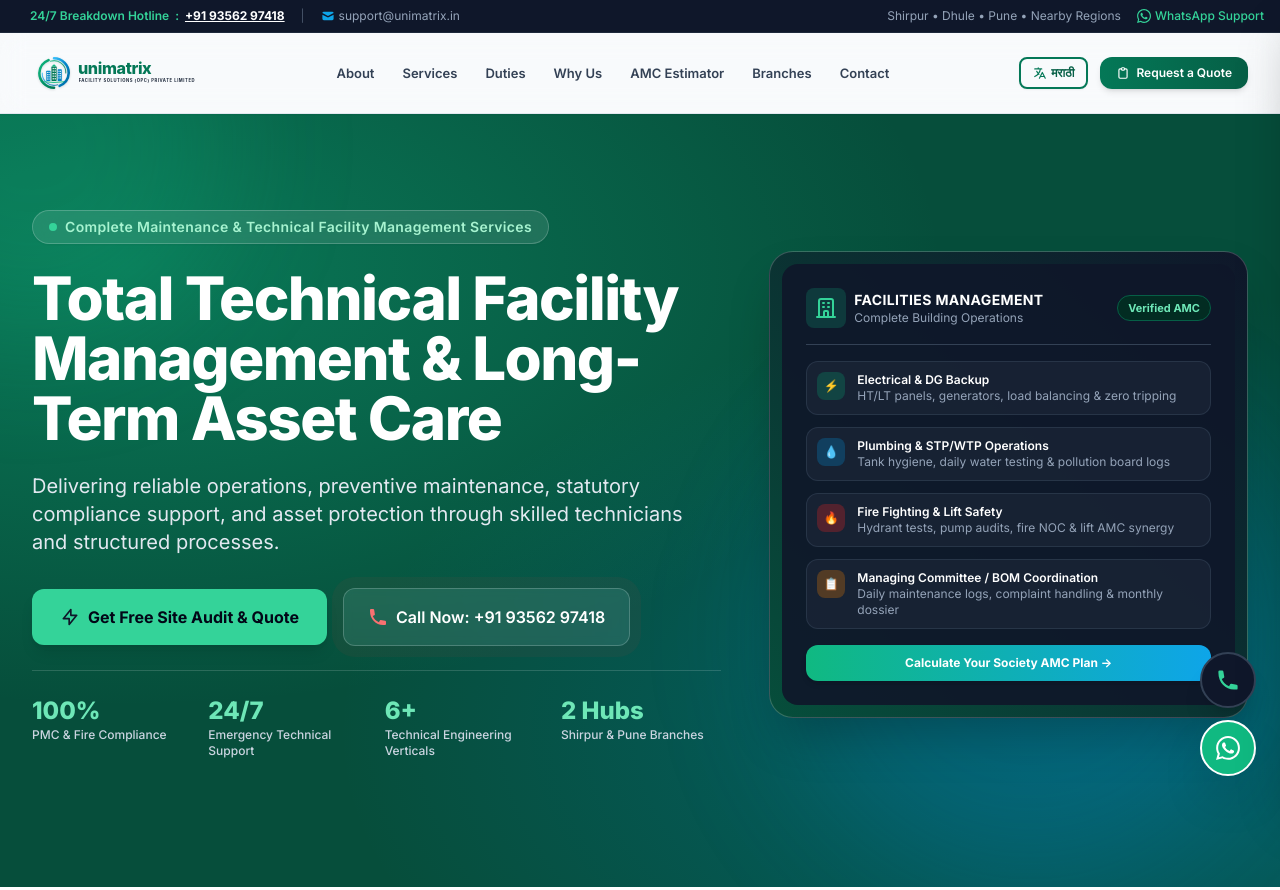
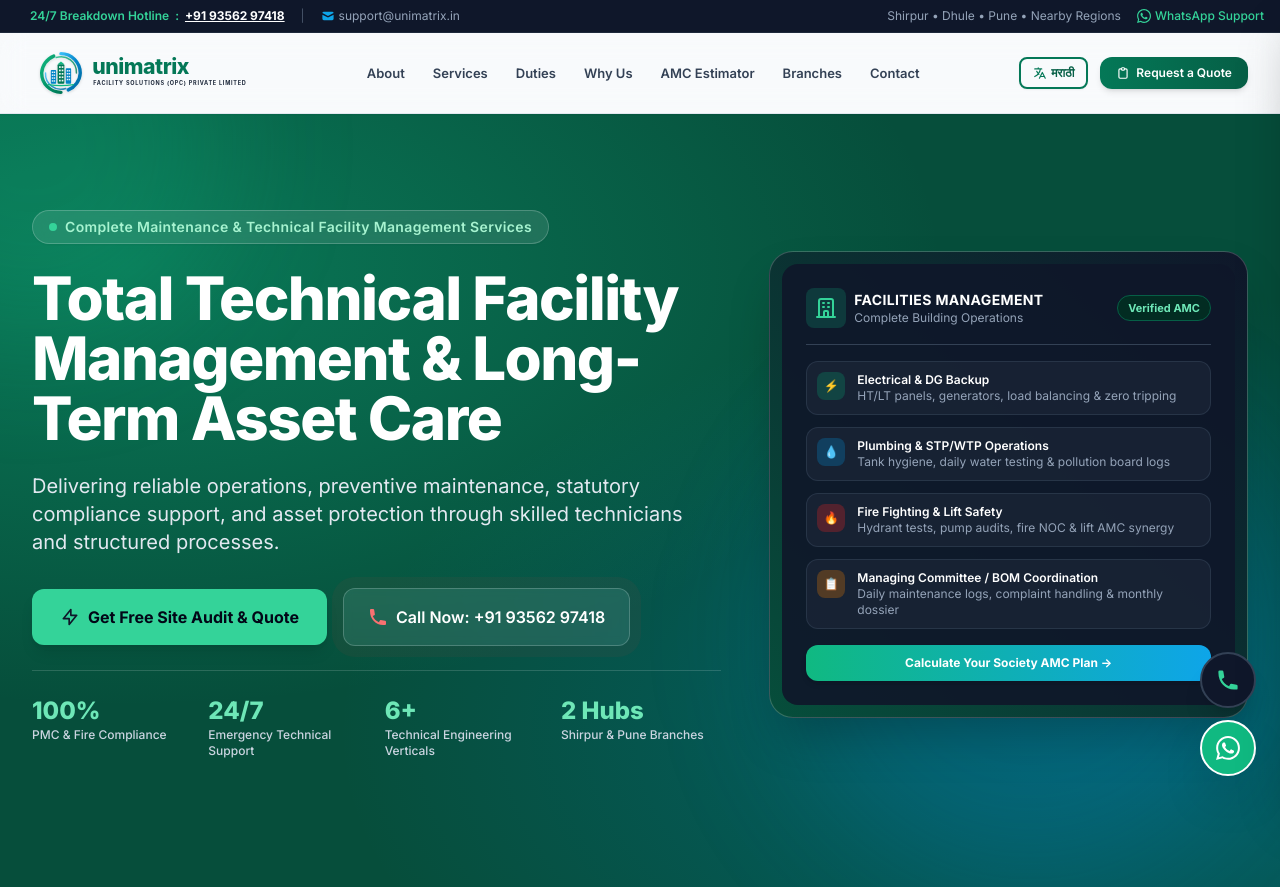
Before and after one commit to dirghaappdev/unimatrix-facility-website, a plain HTML site: page index-classic.html in a window 1280 px wide. Shown: the top 890 px of the page. Drawn offline with nearby package versions, Linux system fonts and the light colour scheme.

Commit message:
Increase header brand logo size for enhanced visual prominence

```diff
--- a/index-classic.html
+++ b/index-classic.html
@@ -85,7 +85,7 @@
 
         <!-- Logo Brand -->
         <a href="#home" class="flex items-center gap-2 group shrink-0">
-          <img src="assets/logo.svg" alt="Unimatrix Facility Solutions" class="h-10 sm:h-11 xl:h-13 w-auto transform transition duration-300 group-hover:scale-105">
+          <img src="assets/logo.svg" alt="Unimatrix Facility Solutions" class="h-12 sm:h-14 xl:h-[58px] w-auto transform transition duration-300 group-hover:scale-105">
         </a>
 
         <!-- Desktop Navigation Links -->
```
Also changed, not shown: index.html (+1 -1 lines).
